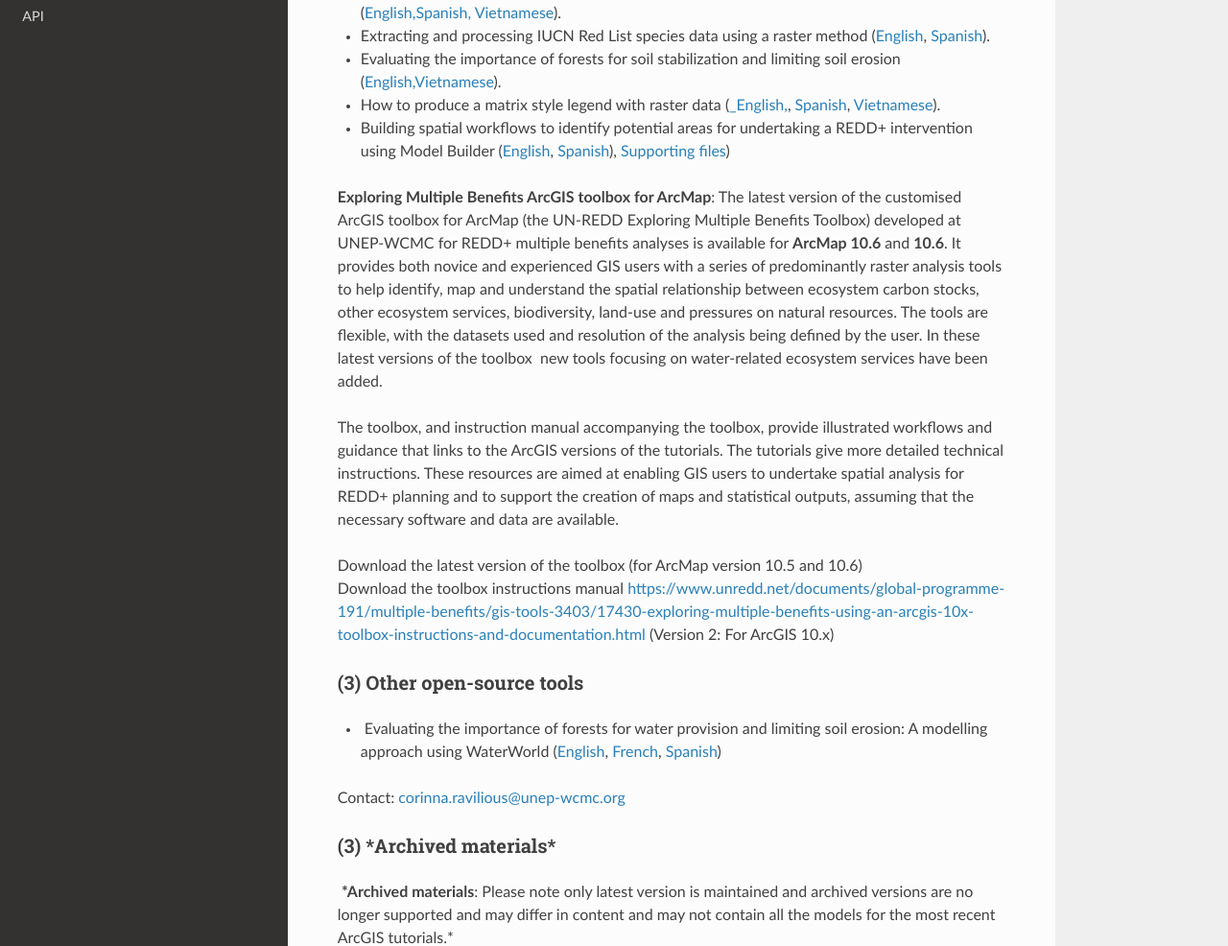
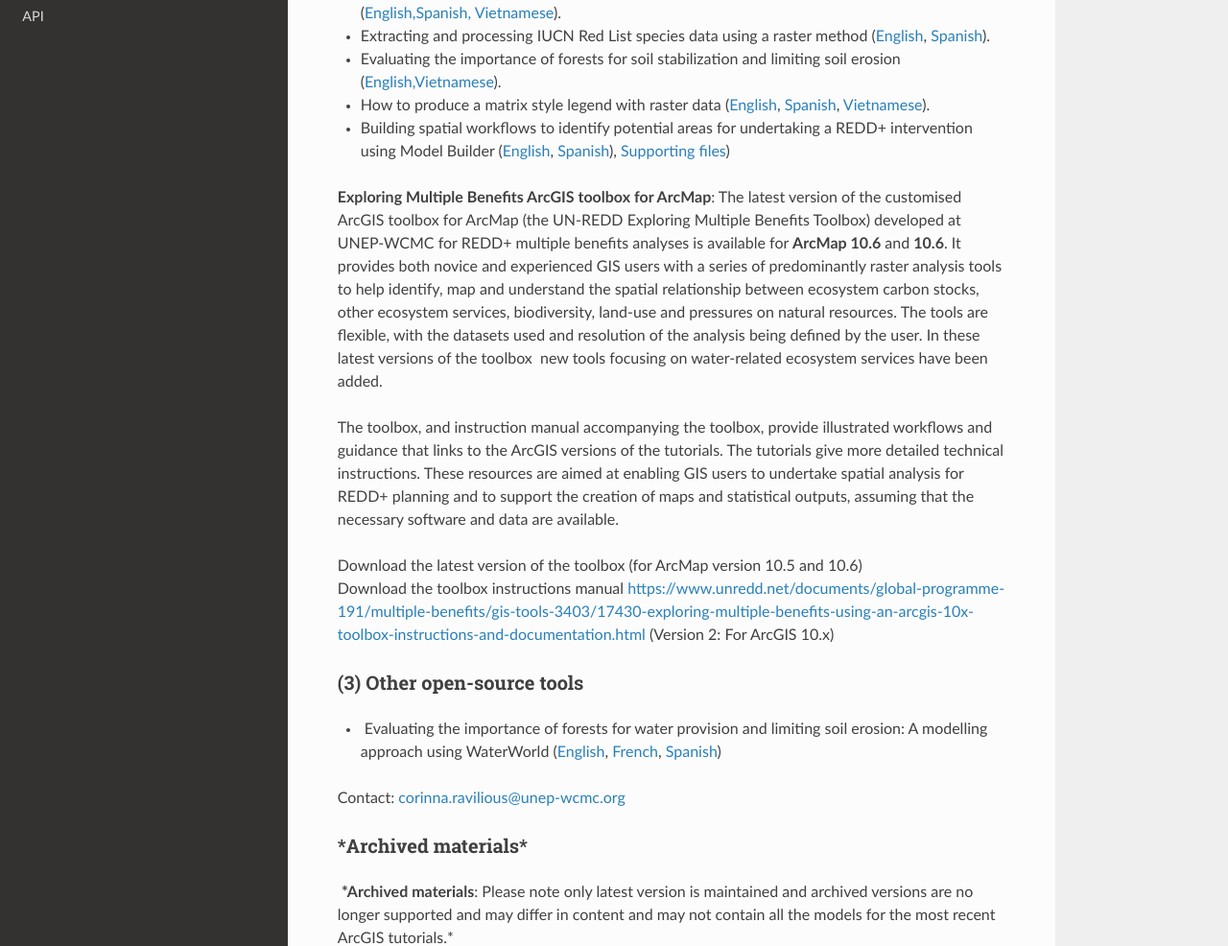
Before and after one commit to corinnar/GIS_tutorials, a Sphinx documentation site: the page built from docs/source/GIS_TOOLS_PAGE.rst, in a window 1280 px wide and 1400 px high, scrolled down 1665 px. Shown: the part 158-1144 px from the top of the window at 96% size. Built offline with Sphinx 7.4.7 and the Read the Docs theme 2.0.0, drawn with Linux system fonts in a browser that asks for light colours.

Commit message:
Update GIS_TOOLS_PAGE.rst

```diff
--- a/docs/source/GIS_TOOLS_PAGE.rst
+++ b/docs/source/GIS_TOOLS_PAGE.rst
@@ -66,7 +66,7 @@
 
 -  Evaluating the importance of forests for soil stabilization and limiting soil erosion (`English, <https://www.un-redd.org/sites/default/files/2021-10/8_EvaluatingSoilErosionRiskUsingArcGIS_v1_0.pdf>`__\ `Vietnamese <https://www.unredd.net/documents/global-programme-191/multiple-benefits/gis-tools-3403/15476-hng-dn-cac-bc-anh-gia-tac-ng-ca-rng-i-vi-vic-gi-tva-hn-ch-xoi-mon-mt-cach-tip-cn-nh-tinh-n-gin-bng-cong-c-customised-trong-arcgis-100-gis-tutorial-8-evaluating-the-importance-of-forests-for-soil-stabilization/file.html>`__).
 
--  How to produce a matrix style legend with raster data (`_English, <https://www.un-redd.org/sites/default/files/2021-10/2c_Matrix%20style%20map%20tutorial_ENG.pdf>`__, \ `Spanish <https://www.un-redd.org/sites/default/files/2021-10/10_MatrixStyleLegendProductionUsingArcGIS_v1_0_Spanish_format_170531.pdf>`__, \ `Vietnamese <https://www.unredd.net/documents/global-programme-191/multiple-benefits/gis-tools-3403/15475-hng-dn-lam-th-nao-a-ra-c-ma-trn-vi-d-liu-raster-s-dng-trong-arcgis-10-gis-tutorial-10-how-to-produce-a-matrix-style-legend-with-raster-data-using-arcgis-10/file.html>`__).
+-  How to produce a matrix style legend with raster data (`English <https://www.un-redd.org/sites/default/files/2021-10/2c_Matrix%20style%20map%20tutorial_ENG.pdf>`__, \ `Spanish <https://www.un-redd.org/sites/default/files/2021-10/10_MatrixStyleLegendProductionUsingArcGIS_v1_0_Spanish_format_170531.pdf>`__, \ `Vietnamese <https://www.unredd.net/documents/global-programme-191/multiple-benefits/gis-tools-3403/15475-hng-dn-lam-th-nao-a-ra-c-ma-trn-vi-d-liu-raster-s-dng-trong-arcgis-10-gis-tutorial-10-how-to-produce-a-matrix-style-legend-with-raster-data-using-arcgis-10/file.html>`__).
 
 -  Building spatial workflows to identify potential areas for undertaking a REDD+ intervention using Model Builder (`English <https://www.un-redd.org/sites/default/files/2021-10/BuildingSpatialWorkflowsToIdentifyPotReddInterArcGIS_190207.pdf>`__, \ `Spanish <https://www.un-redd.org/sites/default/files/2021-10/BuildingSpatialWorkflowsToIdentifyPotReddInterArcGIS.pdf>`__), `Supporting files <https://www.unredd.net/documents/global-programme-191/multiple-benefits/gis-tools-3403/15628-supporting-files-for-gis-tutorial-10-how-to-produce-a-matrix-style-legend-with-raster-data-using-arcgis-100.html>`__)
 
@@ -82,8 +82,8 @@
 -   Evaluating the importance of forests for water provision and limiting soil erosion: A modelling approach using WaterWorld (`English <https://www.un-redd.org/sites/default/files/2021-10/UN_REDD_WaterWorld_Tutorial_170306%20%28336966%29.pdf>`__, \ `French <https://www.un-redd.org/sites/default/files/2021-10/UN_REDD_WaterWorld_Tutorial_FR_180109.pdf>`__, \ `Spanish <https://www.un-redd.org/sites/default/files/2021-10/UN_REDD_WaterWorld_Tutorial_Spanish_170530.pdf>`__)
 Contact: \ `corinna.ravilious@unep-wcmc.org <mailto:corinna.ravilious@unep-wcmc.org?cc=ccb>`__
 
-(3) ***Archived materials***
-~~~~~~~~~~~~~~~~~~~~~~~~~~~~~~~~
+***Archived materials***
+~~~~~~~~~~~~~~~~~~~~~~~~
  ***Archived materials**: Please note only latest version is maintained and archived versions are no longer supported and may differ in content and may not contain all the models for the most recent ArcGIS tutorials.*
 
  Older versions of the toolbox and manual have now been archived and are not supported. They were originally developed through work funded by both the UN-REDD Programme and the German Environment Ministry (BMUB) through its Federal Agency for Nature Conservation (BfN). Subsequent editions of the toolbox and tutorials have been updated through working sessions held in various countries to aid the production of multiple benefits maps to inform REDD+ planning and safeguards policies using open source GIS software.
```
